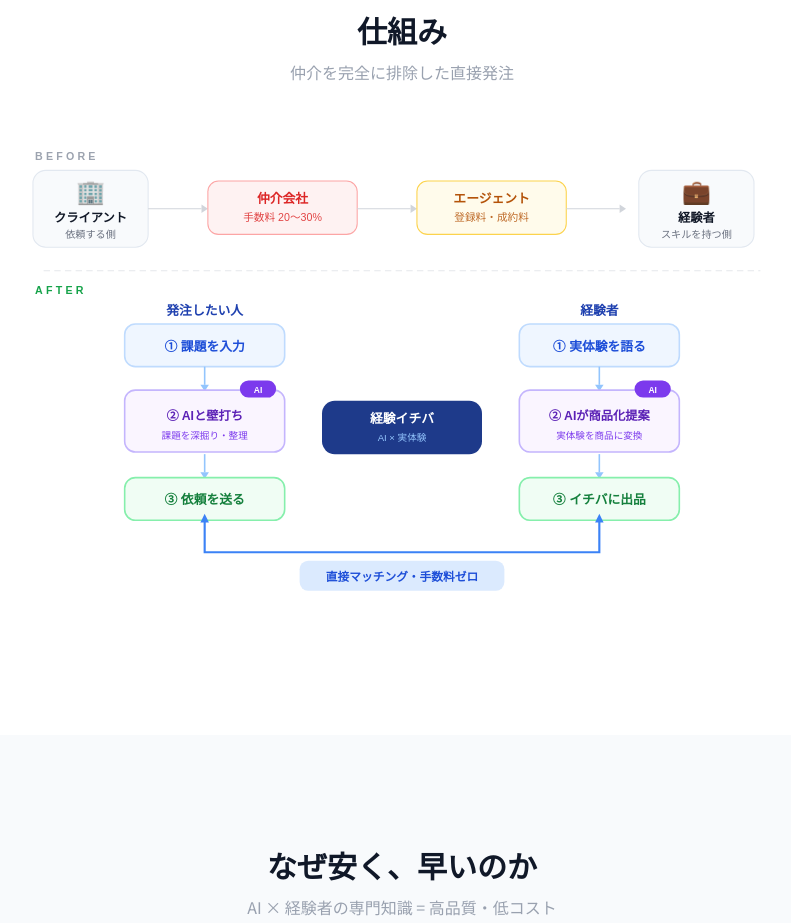
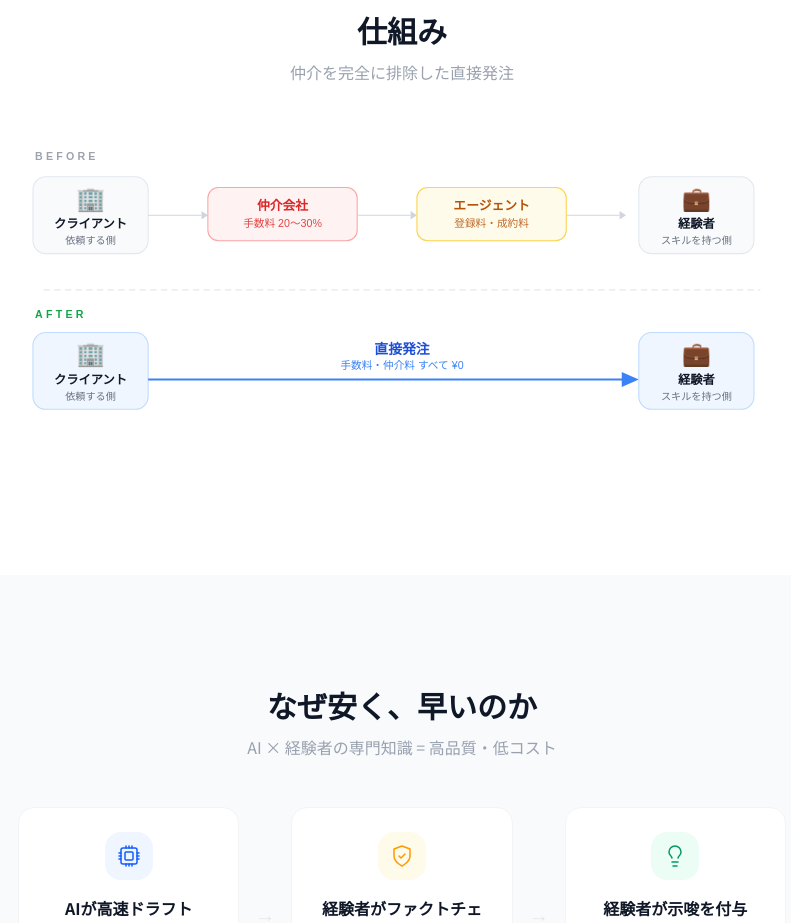
Before and after one commit to westville1030-tech11/skill-tana, a Next.js app: page / in a window 1280 px wide. Shown: the part 1080-2003 px from the top of the page, without its empty margins (238-1029 px from the left). Built offline with nearby package versions, Linux system fonts and the light colour scheme; no server answers.

Commit message:
仕組み図を元のシンプルなBEFORE/AFTERに戻す

```diff
--- a/app/page.tsx
+++ b/app/page.tsx
@@ -328,88 +328,26 @@ function HeroGraphic() {
 /* ---- Before/After 図 ---- */
 function ConceptDiagram() {
   return (
-    <svg viewBox="0 0 720 460" width="100%" xmlns="http://www.w3.org/2000/svg" style={{ fontFamily: "sans-serif" }}>
+    <svg viewBox="0 0 720 310" width="100%" xmlns="http://www.w3.org/2000/svg" style={{ fontFamily: "sans-serif" }}>
+      <text x="16" y="26" fontSize="10" fill="#9ca3af" fontWeight="700" letterSpacing="3">BEFORE</text>
+      <ActorCard x={14} y={42} icon="🏢" topLabel="クライアント" bottomLabel="依頼する側" color="#f8fafc" border="#e2e8f0" />
+      <ThinArrow x1={122} y1={78} x2={178} y2={78} />
+      <FeeBox x={178} y={52} label="仲介会社" sub="手数料 20〜30%" color="#fef2f2" border="#fca5a5" textColor="#dc2626" />
+      <ThinArrow x1={318} y1={78} x2={374} y2={78} />
+      <FeeBox x={374} y={52} label="エージェント" sub="登録料・成約料" color="#fffbeb" border="#fcd34d" textColor="#b45309" />
+      <ThinArrow x1={514} y1={78} x2={570} y2={78} />
+      <ActorCard x={582} y={42} icon="💼" topLabel="経験者" bottomLabel="スキルを持つ側" color="#f8fafc" border="#e2e8f0" />
 
-      {/* ── BEFORE ── */}
-      <text x="16" y="26" fontSize="10" fill="#9ca3af" fontWeight="700" letterSpacing="3">BEFORE</text>
-      <ActorCard x={14} y={36} icon="🏢" topLabel="クライアント" bottomLabel="依頼する側" color="#f8fafc" border="#e2e8f0" />
-      <ThinArrow x1={122} y1={72} x2={178} y2={72} />
-      <FeeBox x={178} y={46} label="仲介会社" sub="手数料 20〜30%" color="#fef2f2" border="#fca5a5" textColor="#dc2626" />
-      <ThinArrow x1={318} y1={72} x2={374} y2={72} />
-      <FeeBox x={374} y={46} label="エージェント" sub="登録料・成約料" color="#fffbeb" border="#fcd34d" textColor="#b45309" />
-      <ThinArrow x1={514} y1={72} x2={570} y2={72} />
-      <ActorCard x={582} y={36} icon="💼" topLabel="経験者" bottomLabel="スキルを持つ側" color="#f8fafc" border="#e2e8f0" />
+      <line x1="24" y1="148" x2="696" y2="148" stroke="#e5e7eb" strokeWidth="1" strokeDasharray="6 4" />
 
-      <line x1="24" y1="130" x2="696" y2="130" stroke="#e5e7eb" strokeWidth="1" strokeDasharray="6 4" />
-
-      {/* ── AFTER ── */}
-      <text x="16" y="152" fontSize="10" fill="#16a34a" fontWeight="700" letterSpacing="3">AFTER</text>
-
-      {/* 列ヘッダー */}
-      <text x="175" y="172" fontSize="12" fill="#1e40af" fontWeight="700" textAnchor="middle">発注したい人</text>
-      <text x="545" y="172" fontSize="12" fill="#1e40af" fontWeight="700" textAnchor="middle">経験者</text>
-
-      {/* Step 1 */}
-      <StepBox x={100} y={180} label="① 課題を入力" color="#eff6ff" border="#bfdbfe" textColor="#1d4ed8" />
-      <StepBox x={470} y={180} label="① 実体験を語る" color="#eff6ff" border="#bfdbfe" textColor="#1d4ed8" />
-      <DownArrow cx={175} y1={220} y2={242} />
-      <DownArrow cx={545} y1={220} y2={242} />
-
-      {/* Step 2 — AI */}
-      <AIStepBox x={100} y={242} label="② AIと壁打ち" sub="課題を深掘り・整理" />
-      <AIStepBox x={470} y={242} label="② AIが商品化提案" sub="実体験を商品に変換" />
-
-      {/* 中央プラットフォーム */}
-      <rect x={285} y={252} width={150} height={50} rx={12} fill="#1e3a8a" />
-      <text x="360" y="273" fontSize="12" fill="white" textAnchor="middle" fontWeight="800">経験イチバ</text>
-      <text x="360" y="290" fontSize="9" fill="#93c5fd" textAnchor="middle">AI × 実体験</text>
-
-      <DownArrow cx={175} y1={302} y2={324} />
-      <DownArrow cx={545} y1={302} y2={324} />
-
-      {/* Step 3 */}
-      <StepBox x={100} y={324} label="③ 依頼を送る" color="#f0fdf4" border="#86efac" textColor="#15803d" />
-      <StepBox x={470} y={324} label="③ イチバに出品" color="#f0fdf4" border="#86efac" textColor="#15803d" />
-
-      {/* 底部接続 */}
-      <path d="M175 364 L175 394 L545 394 L545 364" stroke="#3b82f6" strokeWidth="2" fill="none" />
-      <polygon points="171,366 175,358 179,366" fill="#3b82f6" />
-      <polygon points="541,366 545,358 549,366" fill="#3b82f6" />
-      <rect x={264} y={402} width={192} height={28} rx={8} fill="#dbeafe" />
-      <text x="360" y="421" fontSize="11" fill="#1d4ed8" textAnchor="middle" fontWeight="700">直接マッチング・手数料ゼロ</text>
+      <text x="16" y="174" fontSize="10" fill="#16a34a" fontWeight="700" letterSpacing="3">AFTER</text>
+      <ActorCard x={14} y={188} icon="🏢" topLabel="クライアント" bottomLabel="依頼する側" color="#eff6ff" border="#bfdbfe" />
+      <text x="360" y="208" fontSize="13" fill="#1d4ed8" fontWeight="800" textAnchor="middle">直接発注</text>
+      <text x="360" y="222" fontSize="10" fill="#3b82f6" textAnchor="middle">手数料・仲介料 すべて ¥0</text>
+      <line x1="122" y1="232" x2="568" y2="232" stroke="#3b82f6" strokeWidth="2" />
+      <polygon points="566,225 582,232 566,239" fill="#3b82f6" />
+      <ActorCard x={582} y={188} icon="💼" topLabel="経験者" bottomLabel="スキルを持つ側" color="#eff6ff" border="#bfdbfe" />
     </svg>
-  );
-}
-
-function StepBox({ x, y, label, color, border, textColor }: {
-  x: number; y: number; label: string; color: string; border: string; textColor: string;
-}) {
-  return (
-    <g>
-      <rect x={x} y={y} width={150} height={40} rx={10} fill={color} stroke={border} strokeWidth="1.5" />
-      <text x={x + 75} y={y + 25} fontSize="12" fill={textColor} textAnchor="middle" fontWeight="600">{label}</text>
-    </g>
-  );
-}
-
-function AIStepBox({ x, y, label, sub }: { x: number; y: number; label: string; sub: string }) {
-  return (
-    <g>
-      <rect x={x} y={y} width={150} height={58} rx={10} fill="#faf5ff" stroke="#c4b5fd" strokeWidth="1.5" />
-      <rect x={x + 108} y={y - 9} width={34} height={16} rx={8} fill="#7c3aed" />
-      <text x={x + 125} y={y + 3} fontSize="8" fill="white" textAnchor="middle" fontWeight="700">AI</text>
-      <text x={x + 75} y={y + 28} fontSize="11.5" fill="#5b21b6" textAnchor="middle" fontWeight="700">{label}</text>
-      <text x={x + 75} y={y + 46} fontSize="9" fill="#7c3aed" textAnchor="middle">{sub}</text>
-    </g>
-  );
-}
-
-function DownArrow({ cx, y1, y2 }: { cx: number; y1: number; y2: number }) {
-  return (
-    <g>
-      <line x1={cx} y1={y1} x2={cx} y2={y2 - 5} stroke="#93c5fd" strokeWidth="1.5" />
-      <polygon points={`${cx - 4},${y2 - 5} ${cx},${y2 + 1} ${cx + 4},${y2 - 5}`} fill="#93c5fd" />
-    </g>
   );
 }
 
```
